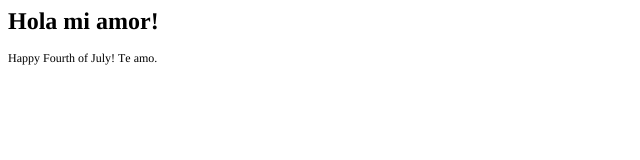
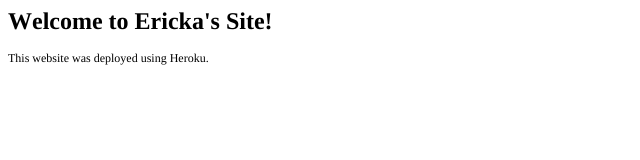
Before and after one commit to erickasylvester/web-server, a website: page web-server/public/index.html in a window 1280 px wide. Shown: the whole page, without its empty margins (0-640 px from the left). Drawn offline with Linux system fonts and the light colour scheme.

Commit message:
Updated text

```diff
--- a/web-server/public/index.html
+++ b/web-server/public/index.html
@@ -12,7 +12,7 @@
   </style>
 </head>
 <body>
-<h1 style="margin: 0.0px 0.0px 16.1px 0.0px; line-height: 28.0px; font: 24.0px Times; color: #000000; -webkit-text-stroke: #000000"><span class="s1"><b>Hola mi amor!</b></span></h1>
-<p class="p2"><span class="s1">Happy Fourth of July! Te amo.<span class="Apple-converted-space"> </span></span></p>
+<h1 style="margin: 0.0px 0.0px 16.1px 0.0px; line-height: 28.0px; font: 24.0px Times; color: #000000; -webkit-text-stroke: #000000"><span class="s1"><b>Welcome to Ericka's Site!</b></span></h1>
+<p class="p2"><span class="s1">This website was deployed using Heroku.<span class="Apple-converted-space"> </span></span></p>
 </body>
 </html>
```
